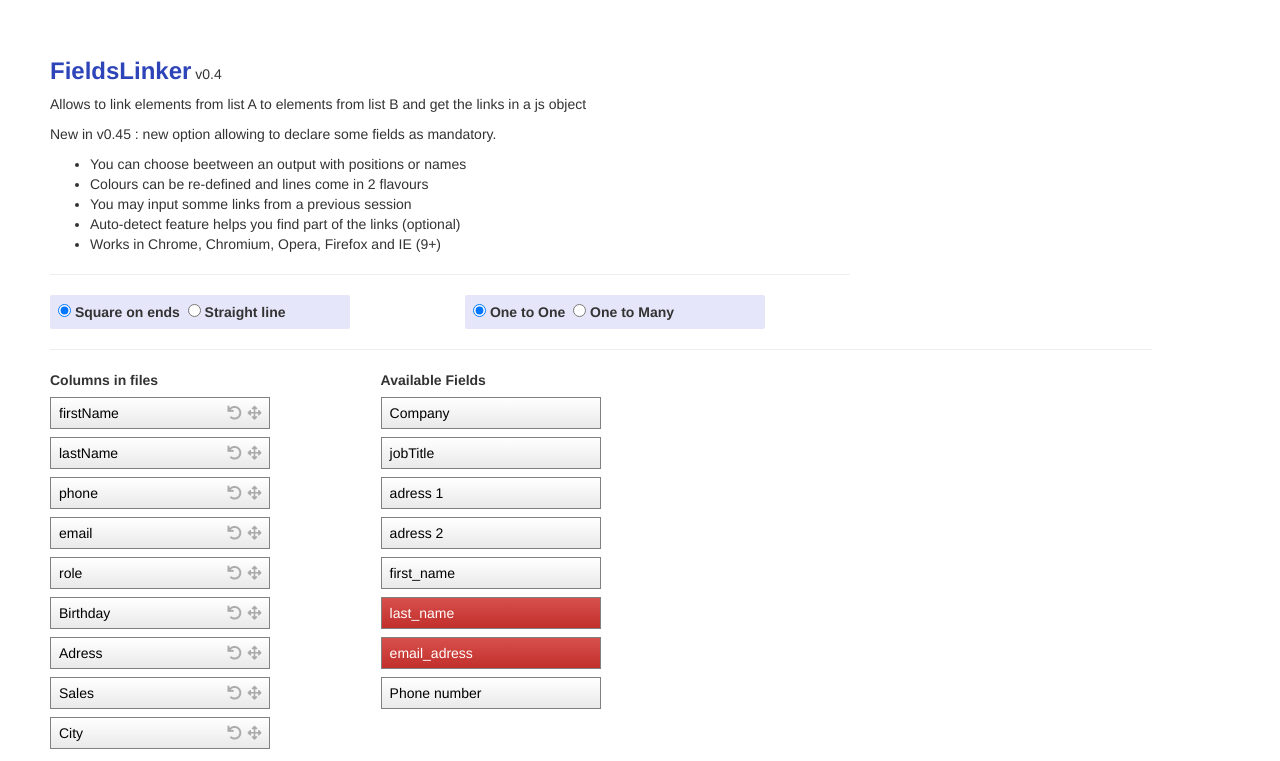
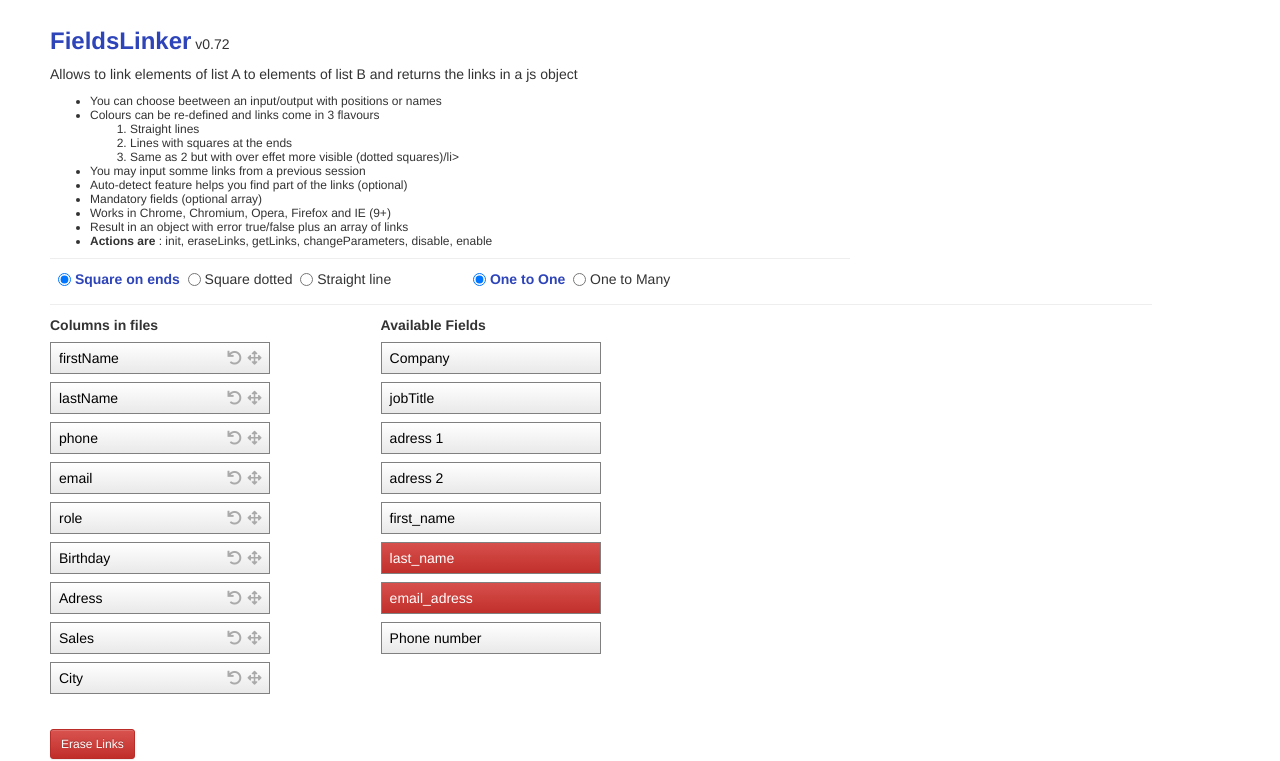
Before and after one commit to PhilippeMarcMeyer/FieldsLinker, a plain HTML site: page demo-fieldsLinker.html in a window 1280 px wide. Shown: the part 54-815 px from the top of the page. Drawn offline with nearby package versions, Linux system fonts and the light colour scheme.

Commit message:
Demo Fieldslinker v0.72

```diff
--- a/demo-fieldsLinker.html
+++ b/demo-fieldsLinker.html
@@ -27,11 +27,17 @@
 		font-family: "Roboto,Helvetica Neue",Helvetica,Arial,sans-serif;
 	 }
 	 #container{
-		 padding-top: 30px;
+		 padding-top: 0px;
 		 padding-left:50px;
 		 width:90%;
 	 }
-
+	@media screen and (max-width: 600px) {
+		 #container{
+			 padding-top: -10px;
+			 padding-left:10px;
+			 width:98%;
+		 }
+	}
 
 	h5 {
 		color: #2e44b9;
@@ -42,18 +48,45 @@
 
 	/* ---------- */
 
+	label{
+		font-weight:300;
+		display:inline-block;
+	}
+
+	label input[type='radio']{
+		vertical-align: top;
+	}
+
+	label.active{
+		font-weight:600;
+		color: #2e44b9;
+	}
+
+
 	#bonds{
 		min-width:400px;
 		width : 50%;
 		min-height:410px;
 	}
 
-	 .lavender{
-		background-color:#E6E6FA;
-		padding: 5px 8px 2px 8px;
+	.radio-zone{
+		padding: 0px 8px 0px 8px;
 		border-radius:2px;
 		min-width:300px;
-	 }
+	}
+	.presentation{
+		line-height : 14px;
+		font-size : 12px;
+	}
+
+	hr{
+		margin-bottom : 10px;
+		margin-top:10px;
+	}
+
+	.fieldLinkerSave {
+		display:inline-block;
+	}
 
 	</style>
   </head>
@@ -79,22 +112,32 @@
 
 
  <div id="fieldLinkerZone" style="max-width:800px;width:800px;" >
-	  <h5 style="display:inline-block">FieldsLinker</h5>&nbsp;v0.4
-	  <p>Allows to link elements from list A to elements from list B and get the links in a js object</p>
-	  <p>New in v0.45 : new option allowing to declare some fields as mandatory.</p>
-	  <ul>
-	  <li>You can choose beetween an output with positions or names</li>
-	  <li>Colours can be re-defined and lines come in 2 flavours</li>
+	  <h5 style="display:inline-block">FieldsLinker</h5>&nbsp;v0.72
+	  <p>Allows to link elements of list A to elements of list B and returns the links in a js object</p>
+	  <ul class="presentation">
+	  <li>You can choose beetween an input/output with positions or names</li>
+	  <li>Colours can be re-defined and links come in 3 flavours</li>
+		<ol>
+			<li>Straight lines</li>
+			<li>Lines with squares at the ends</li>
+			<li>Same as 2 but with over effet more visible (dotted squares)/li>
+		</ol>
 	  <li>You may input somme links from a previous session</li>
 	  <li>Auto-detect feature helps you find part of the links (optional)</li>
+	  <li>Mandatory fields (optional array)</li>
 	  <li>Works in Chrome, Chromium, Opera, Firefox and IE (9+)</li>
+	  <li>Result in an object with error true/false plus an array of links</li>
+	  <li><b>Actions are </b>: init, eraseLinks, getLinks, changeParameters, disable, enable</li>
 	   </ul>
 	    <hr/>
-		<div class="row">
+		<div class="row" >
 			<div class="col-lg-6 col-md-6 col-sm-6 col-xs-12">
-				<div class="btn-group btn-group-toggle lavender" data-toggle="radio">
+				<div class="btn-group btn-group-toggle radio-zone lineStyle" data-toggle="radio">
 					<label class="active">
 					<input type="radio" name="lineStyle" id="lineStyle1" value="square-ends" autocomplete="off" checked> Square on ends
+					</label>&nbsp;
+					<label class="">
+					<input type="radio" name="lineStyle" id="lineStyle3" value="square-ends-dotted" autocomplete="off"> Square dotted
 					</label>&nbsp;
 					<label class="">
 					<input type="radio" name="lineStyle" id="lineStyle2" value="straight" autocomplete="off"> Straight line
@@ -102,7 +145,7 @@
 				</div>
 			</div>
 			<div class="col-lg-6 col-md-6 col-sm-6 col-xs-12">
-				<div class="btn-group btn-group-toggle lavender" data-toggle="radio">
+				<div class="btn-group btn-group-toggle radio-zone oneOrMany" data-toggle="radio">
 					<label class="active">
 					<input type="radio" name="oneToMany" id="oneToManyOff" value="off" autocomplete="off" checked> One to One
 					</label>&nbsp;
@@ -119,13 +162,12 @@
 	  </div>
 	 <hr/>
 		<button type="button" class="btn fieldLinkerSave btn-sm btn-primary">Save links</button>
+		&nbsp;<span id="output"></span>
 		<br /><br />
 		<div id="input">
 
 		</div>
-		<div id="output">
 
-		</div>
   </div>
 
 
@@ -139,17 +181,19 @@
 	<script>
 	var fieldLinks;
 		$( document ).ready(function() {
+			//var existingLinks = [{"from":"firstName","to":"first_name"}] ;
 			var input = {
 			    "localization":{
-					"mandatoryErrorMessage":"This field is mandatory",
+					"mandatoryErrorMessage":"This filed is mandatory",
 				},
 			    "options":{
 					"byName" : true,
-					"lineStyle":"square-ends-dotted",
+					"lineStyle":"square-ends",
 					"buttonErase":"Erase Links",
+					"autoDetect":"off",
 					"effectHover": "on",
-                    "effectHoverBorderWidth" : 3
-					},
+                    "effectHoverBorderWidth" : 2
+				},
 				"listA":
 					{
 						"name":"Columns in files",
@@ -195,17 +239,20 @@
 
 		});
 
-		$("input[type='radio'").on("click",function(){
+		$(".lineStyle input[type='radio'").on("click",function(){
 			var lineStyle = $("input[name='lineStyle']:checked").val();
 			fieldLinks.fieldsLinker("changeParameters",{"lineStyle":lineStyle});
-		});
-		$("#oneToManyOff").on("click",function(){
-			fieldLinks.fieldsLinker("changeParameters",{"oneToMany":"off"});
+			$(".lineStyle label").removeClass("active");
+			$(this).parent().addClass("active");
 		});
 
-		$("#oneToManyOn").on("click",function(){
-			fieldLinks.fieldsLinker("changeParameters",{"oneToMany":"on"});
+		$(".oneOrMany input[type='radio'").on("click",function(){
+			fieldLinks.fieldsLinker("changeParameters",{"oneToMany":this.value});
+
+			$(".oneOrMany label").removeClass("active");
+			$(this).parent().addClass("active");
 		});
+
 
 
 	 </script>
```
